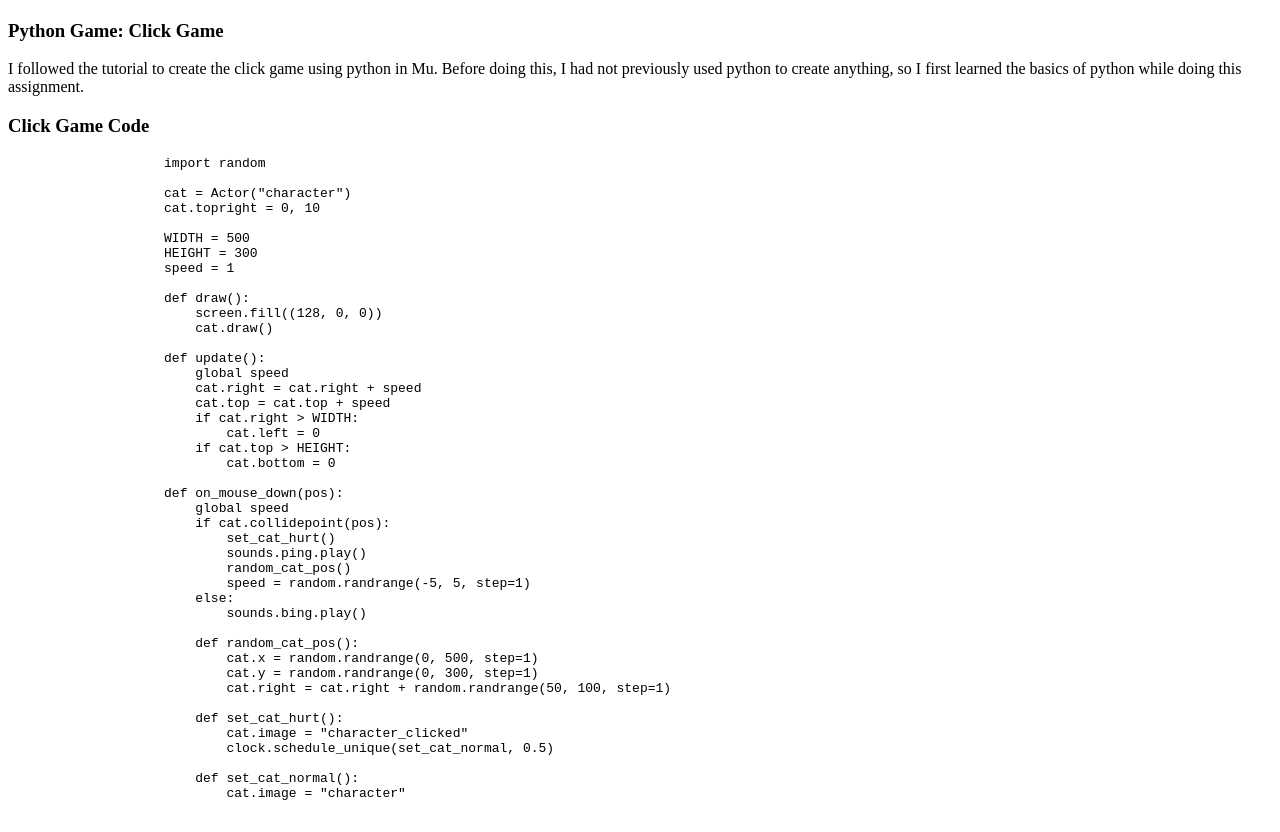
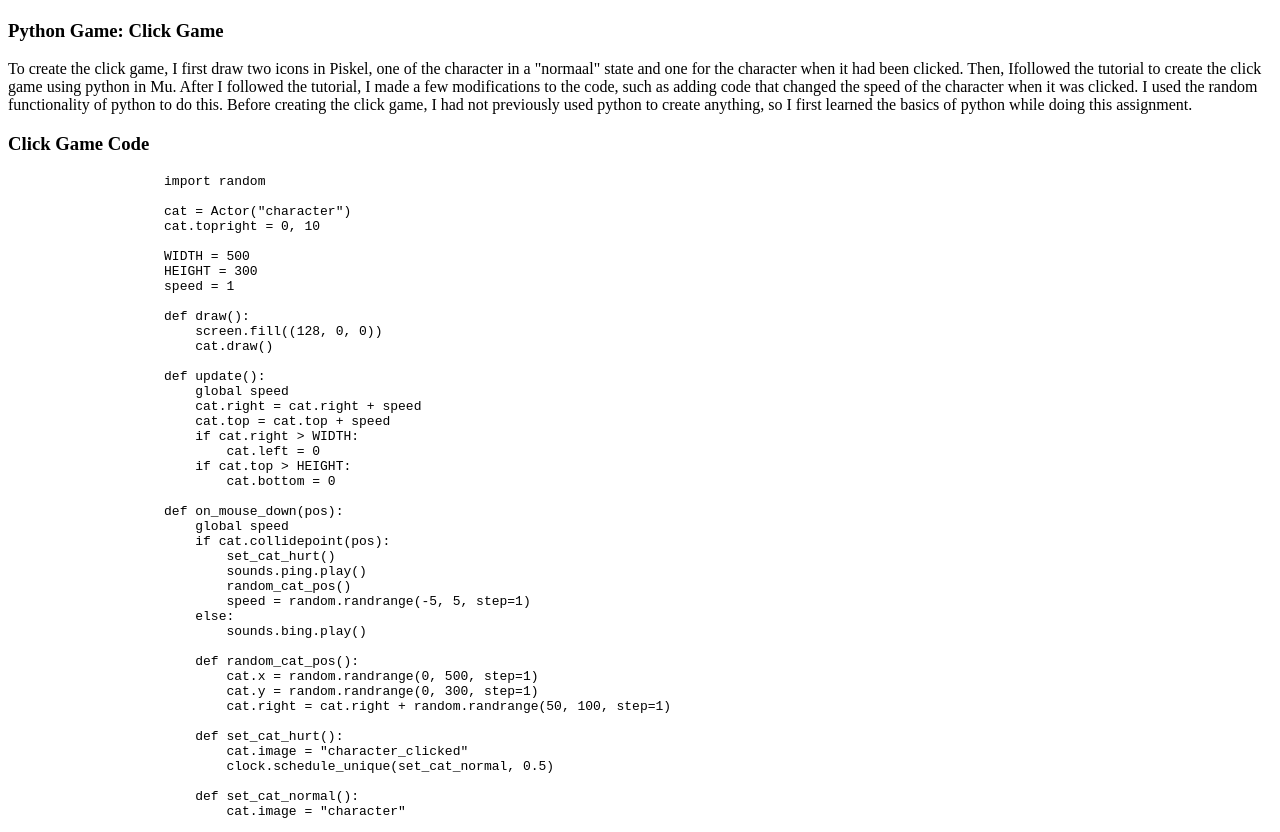
Before and after one commit to leahmock/game, a plain HTML site: page exploration.html in a window 1280 px wide. Shown: the part 987-1819 px from the top of the page. Drawn offline with Linux system fonts and the light colour scheme.

Commit message:
Update exploration.html

```diff
--- a/exploration.html
+++ b/exploration.html
@@ -54,8 +54,11 @@
                 <img src="PhysicalBoardGamePhoto.jpg" alt="Image of the physical board game." width=500>
             <h3 id="pythongameclick">Python Game: Click Game</h3>
                 <p>
-                    I followed the tutorial to create the click game using python in Mu. Before doing this, I had not previously used python to create
-                    anything, so I first learned the basics of python while doing this assignment.
+                    To create the click game, I first draw two icons in Piskel, one of the character in a "normaal" state and one for the character
+                    when it had been clicked. Then, Ifollowed the tutorial to create the click game using python in Mu. After I followed the tutorial,
+                    I made a few modifications to the code, such as adding code that changed the speed of the character when it was clicked. I used the
+                    random functionality of python to do this. Before creating the click game, I had not previously used python to create anything,
+                    so I first learned the basics of python while doing this assignment.
                 </p>
             <h3 id="clickgamecode" class="code">Click Game Code</h3>
                 <pre>
```
